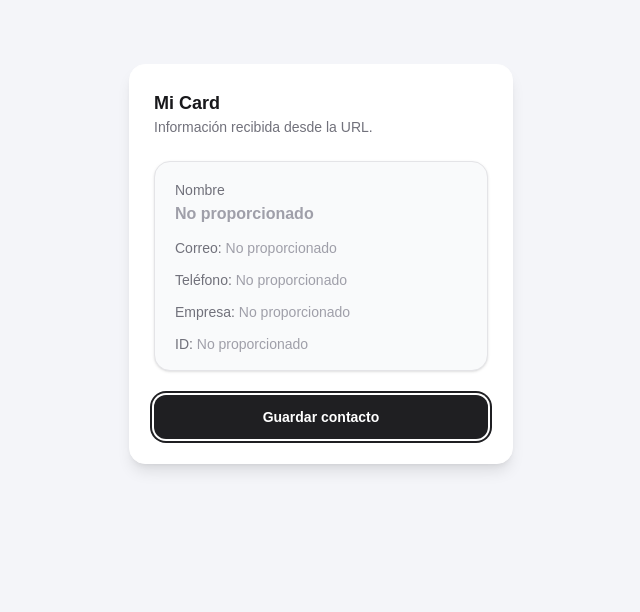
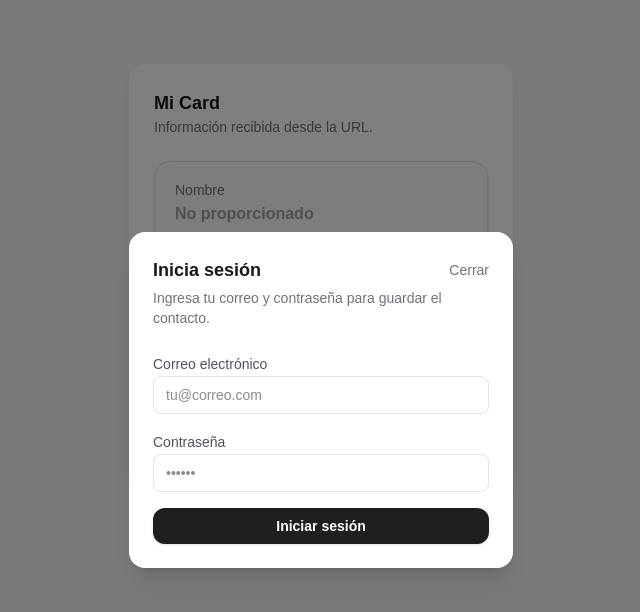
Before and after one commit to camiloguz23/virtual-card, a Next.js app: page / in a window 1280 px wide. Both pictures are taken after a click on the button "Guardar contacto". Shown: the top 612 px of the page, without its empty margins (319-959 px from the left). Built offline with nearby package versions, Linux system fonts and the light colour scheme; no server answers.

Commit message:
feat: login

```diff
--- /dev/null
+++ b/app/actions/auth.ts
@@ -0,0 +1,42 @@
+"use server";
+
+import { createClient } from "@/lib/supabase/server-client";
+
+export type LoginWithPasswordInput = {
+  email: string;
+  password: string;
+};
+
+export type LoginWithPasswordResult = {
+  success: boolean;
+  error?: string;
+};
+
+const normalize = (value: string | undefined | null) => value?.trim() ?? "";
+
+export const loginWithPassword = async (
+  input: LoginWithPasswordInput,
+): Promise<LoginWithPasswordResult> => {
+  const email = normalize(input.email);
+  const password = normalize(input.password);
+
+  if (!email || !password) {
+    return {
+      success: false,
+      error: "El correo y la contraseña son obligatorios.",
+    };
+  }
+
+  const supabase = await createClient();
+
+  const { error } = await supabase.auth.signInWithPassword({ email, password });
+
+  if (error) {
+    return {
+      success: false,
+      error: error.message,
+    };
+  }
+
+  return { success: true };
+};
--- a/app/actions/cards.ts
+++ b/app/actions/cards.ts
@@ -1,6 +1,6 @@
 "use server";
 
-import { createServerSupabaseClient } from "@/lib/supabase/server-client";
+import { createClient } from "@/lib/supabase/server-client";
 
 export type CardRecord = {
   id: string;
@@ -40,7 +40,7 @@ const resolveUserId = async (providedUserId: string | undefined) => {
     return providedUserId;
   }
 
-  const supabase = await createServerSupabaseClient();
+  const supabase = await createClient();
   const {
     data: { user },
     error,
@@ -66,7 +66,7 @@ export const createCard = async (input: CreateCardInput): Promise<CardRecord> =>
 
   const userId = await resolveUserId(input.userId);
 
-  const supabase = await createServerSupabaseClient();
+  const supabase = await createClient();
 
   const payload = {
     full_name: fullName,
--- a/app/actions/profile.ts
+++ b/app/actions/profile.ts
@@ -1,6 +1,6 @@
 "use server";
 
-import { createServerSupabaseClient } from "@/lib/supabase/server-client";
+import { createClient } from "@/lib/supabase/server-client";
 
 export type ProfileRecord = {
   id: string;
@@ -12,7 +12,7 @@ export type ProfileRecord = {
 };
 
 export const getCurrentProfile = async (): Promise<ProfileRecord | null> => {
-  const supabase = await createServerSupabaseClient();
+  const supabase = await createClient();
 
   const {
     data: { user },
--- a/app/page.tsx
+++ b/app/page.tsx
@@ -1,3 +1,6 @@
+import { SaveContactButton } from "@/components/save-contact-button";
+import { createClient } from "@/lib/supabase/server-client";
+
 type RawSearchParam = string | string[] | undefined;
 
 const getStringParam = (value: RawSearchParam) => {
@@ -12,6 +15,10 @@ export default async function Home({
 }) {
   const params = searchParams ? await searchParams : {};
 
+  const supabase = await createClient();
+  const { data: userData } = await supabase.auth.getUser();
+  const isAuthenticated = Boolean(userData?.user);
+
   const email = getStringParam(params.email);
   const nombre = getStringParam(params.nombre);
   const telefono = getStringParam(params.telefono);
@@ -22,28 +29,42 @@ export default async function Home({
     <main className="flex min-h-screen w-full items-start justify-center bg-[#f4f5f9] px-6 py-16 sm:px-8">
       <section className="w-full max-w-sm rounded-2xl border border-white bg-white p-6 shadow-lg">
         <h1 className="text-lg font-semibold text-zinc-900">Mi Card</h1>
-        <p className="text-sm text-zinc-500">Información recibida desde la URL.</p>
+        <p className="text-sm text-zinc-500">
+          Información recibida desde la URL.
+        </p>
 
         <div className="mt-6 space-y-6">
           <div className="flex flex-col rounded-2xl border border-zinc-200 bg-[#f9fafb] px-5 py-4 shadow-sm">
             <div>
               <span className="text-sm font-medium text-zinc-500">Nombre</span>
               <p className="text-base font-semibold text-zinc-900">
-                {nombre || <span className="text-zinc-400">No proporcionado</span>}
+                {nombre || (
+                  <span className="text-zinc-400">No proporcionado</span>
+                )}
               </p>
             </div>
             <div className="mt-3 grid gap-3 text-sm text-zinc-700">
               <p>
                 <span className="font-medium text-zinc-500">Correo:&nbsp;</span>
-                {email || <span className="text-zinc-400">No proporcionado</span>}
+                {email || (
+                  <span className="text-zinc-400">No proporcionado</span>
+                )}
               </p>
               <p>
-                <span className="font-medium text-zinc-500">Teléfono:&nbsp;</span>
-                {telefono || <span className="text-zinc-400">No proporcionado</span>}
+                <span className="font-medium text-zinc-500">
+                  Teléfono:&nbsp;
+                </span>
+                {telefono || (
+                  <span className="text-zinc-400">No proporcionado</span>
+                )}
               </p>
               <p>
-                <span className="font-medium text-zinc-500">Empresa:&nbsp;</span>
-                {empresa || <span className="text-zinc-400">No proporcionado</span>}
+                <span className="font-medium text-zinc-500">
+                  Empresa:&nbsp;
+                </span>
+                {empresa || (
+                  <span className="text-zinc-400">No proporcionado</span>
+                )}
               </p>
               <p>
                 <span className="font-medium text-zinc-500">ID:&nbsp;</span>
@@ -52,12 +73,7 @@ export default async function Home({
             </div>
           </div>
 
-          <button
-            type="button"
-            className="flex w-full items-center justify-center gap-2 rounded-xl bg-[#1f1f22] px-6 py-3 text-sm font-semibold text-white shadow-sm transition hover:bg-[#2a2a30] focus:outline-none focus:ring-2 focus:ring-offset-2 focus:ring-[#1f1f22]"
-          >
-            Guardar contacto
-          </button>
+          <SaveContactButton disabled={!isAuthenticated} />
         </div>
       </section>
     </main>
--- /dev/null
+++ b/components/save-contact-button.tsx
@@ -0,0 +1,248 @@
+"use client";
+
+import {
+  type ButtonHTMLAttributes,
+  type FormEvent,
+  type MouseEvent,
+  useState,
+  useTransition,
+} from "react";
+import { useRouter } from "next/navigation";
+
+import { loginWithPassword } from "@/app/actions/auth";
+import { createCard, type CreateCardInput } from "@/app/actions/cards";
+
+type SaveContactButtonProps = Omit<ButtonHTMLAttributes<HTMLButtonElement>, "onClick"> & {
+  loading?: boolean;
+  cardInput?: CreateCardInput | null;
+};
+
+const cx = (
+  ...classes: Array<string | false | null | undefined>
+): string => classes.filter(Boolean).join(" ");
+
+const SaveContactButton = ({
+  className,
+  disabled,
+  loading = false,
+  children = "Guardar contacto",
+  cardInput,
+  ...rest
+}: SaveContactButtonProps) => {
+  const requiresLogin = Boolean(disabled);
+  const router = useRouter();
+  const [email, setEmail] = useState("");
+  const [password, setPassword] = useState("");
+  const [loginError, setLoginError] = useState<string | null>(null);
+  const [saveError, setSaveError] = useState<string | null>(null);
+  const [successMessage, setSuccessMessage] = useState<string | null>(null);
+  const [isModalOpen, setIsModalOpen] = useState(false);
+  const [isLoginPending, startLoginTransition] = useTransition();
+  const [isSavePending, startSaveTransition] = useTransition();
+
+  const busy = loading || isLoginPending || isSavePending;
+
+  const isDisabled = requiresLogin || isSavePending || loading;
+
+  const handleButtonClick = (event: MouseEvent<HTMLButtonElement>) => {
+    setSaveError(null);
+    setSuccessMessage(null);
+
+    if (requiresLogin) {
+      event.preventDefault();
+      setIsModalOpen(true);
+      return;
+    }
+
+    if (!cardInput) {
+      setSaveError("No hay datos del contacto para guardar.");
+      return;
+    }
+
+    startSaveTransition(async () => {
+      try {
+        await createCard(cardInput);
+        setSuccessMessage("Contacto guardado correctamente.");
+        router.refresh();
+      } catch (error) {
+        setSaveError(
+          error instanceof Error
+            ? error.message
+            : "No fue posible guardar el contacto.",
+        );
+      }
+    });
+  };
+
+  const handleCloseModal = () => {
+    if (isLoginPending) return;
+    setIsModalOpen(false);
+    setLoginError(null);
+  };
+
+  const handleSubmit = (event: FormEvent<HTMLFormElement>) => {
+    event.preventDefault();
+    setLoginError(null);
+
+    startLoginTransition(async () => {
+      const result = await loginWithPassword({ email, password });
+
+      if (!result.success) {
+        setLoginError(result.error ?? "No fue posible iniciar sesión.");
+        return;
+      }
+
+      setIsModalOpen(false);
+      setEmail("");
+      setPassword("");
+      setLoginError(null);
+      router.refresh();
+    });
+  };
+
+  return (
+    <>
+      <button
+        type="button"
+        className={cx(
+          "flex w-full items-center justify-center gap-2 rounded-xl bg-[#1f1f22] px-6 py-3 text-sm font-semibold text-white shadow-sm transition hover:bg-[#2a2a30] focus:outline-none focus:ring-2 focus:ring-offset-2 focus:ring-[#1f1f22]",
+          isDisabled &&
+            "cursor-not-allowed opacity-60 hover:bg-[#1f1f22] focus:ring-0 focus:ring-offset-0",
+          className,
+        )}
+        aria-disabled={isDisabled}
+        disabled={busy}
+        onClick={handleButtonClick}
+        {...rest}
+      >
+        {(loading || isSavePending) && (
+          <svg
+            className="h-4 w-4 animate-spin"
+            viewBox="0 0 24 24"
+            fill="none"
+            xmlns="http://www.w3.org/2000/svg"
+          >
+            <circle
+              className="opacity-25"
+              cx="12"
+              cy="12"
+              r="10"
+              stroke="currentColor"
+              strokeWidth="4"
+            />
+            <path
+              className="opacity-75"
+              d="M4 12a8 8 0 018-8"
+              stroke="currentColor"
+              strokeWidth="4"
+              strokeLinecap="round"
+            />
+          </svg>
+        )}
+        {children}
+      </button>
+
+      {isModalOpen && (
+        <div className="fixed inset-0 z-50 flex items-center justify-center bg-black/50 px-4">
+          <div className="w-full max-w-sm rounded-2xl bg-white p-6 shadow-xl">
+            <div className="flex items-center justify-between">
+              <h2 className="text-lg font-semibold text-zinc-900">Inicia sesión</h2>
+              <button
+                type="button"
+                onClick={handleCloseModal}
+                className="text-sm text-zinc-500 hover:text-zinc-700"
+              >
+                Cerrar
+              </button>
+            </div>
+
+            <p className="mt-1 text-sm text-zinc-500">
+              Ingresa tu correo y contraseña para guardar el contacto.
+            </p>
+
+            <form className="mt-6 space-y-4" onSubmit={handleSubmit}>
+              <div className="space-y-1">
+                <label className="text-sm font-medium text-zinc-600" htmlFor="login-email">
+                  Correo electrónico
+                </label>
+                <input
+                  id="login-email"
+                  type="email"
+                  autoComplete="email"
+                  required
+                  value={email}
+                  onChange={(event) => setEmail(event.target.value)}
+                  className="w-full rounded-lg border border-zinc-200 px-3 py-2 text-sm focus:border-[#1f1f22] focus:outline-none focus:ring-2 focus:ring-[#1f1f22]"
+                  placeholder="tu@correo.com"
+                />
+              </div>
+
+              <div className="space-y-1">
+                <label className="text-sm font-medium text-zinc-600" htmlFor="login-password">
+                  Contraseña
+                </label>
+                <input
+                  id="login-password"
+                  type="password"
+                  autoComplete="current-password"
+                  required
+                  value={password}
+                  onChange={(event) => setPassword(event.target.value)}
+                  className="w-full rounded-lg border border-zinc-200 px-3 py-2 text-sm focus:border-[#1f1f22] focus:outline-none focus:ring-2 focus:ring-[#1f1f22]"
+                  placeholder="••••••"
+                />
+              </div>
+
+              {loginError && <p className="text-sm text-red-500">{loginError}</p>}
+
+              <button
+                type="submit"
+                className="flex w-full items-center justify-center gap-2 rounded-xl bg-[#1f1f22] px-4 py-2 text-sm font-semibold text-white shadow-sm transition hover:bg-[#2a2a30] focus:outline-none focus:ring-2 focus:ring-offset-2 focus:ring-[#1f1f22]"
+                disabled={isLoginPending}
+              >
+                {isLoginPending && (
+                  <svg
+                    className="h-4 w-4 animate-spin"
+                    viewBox="0 0 24 24"
+                    fill="none"
+                    xmlns="http://www.w3.org/2000/svg"
+                  >
+                    <circle
+                      className="opacity-25"
+                      cx="12"
+                      cy="12"
+                      r="10"
+                      stroke="currentColor"
+                      strokeWidth="4"
+                    />
+                    <path
+                      className="opacity-75"
+                      d="M4 12a8 8 0 018-8"
+                      stroke="currentColor"
+                      strokeWidth="4"
+                      strokeLinecap="round"
+                    />
+                  </svg>
+                )}
+                Iniciar sesión
+              </button>
+            </form>
+          </div>
+        </div>
+      )}
+
+      {(saveError || successMessage) && (
+        <p
+          className={cx(
+            "mt-3 text-sm",
+            saveError ? "text-red-500" : "text-emerald-600",
+          )}
+        >
+          {saveError ?? successMessage}
+        </p>
+      )}
+    </>
+  );
+};
+
+export { SaveContactButton };
--- a/lib/supabase/browser-client.ts
+++ /dev/null
@@ -1,5 +0,0 @@
-import { createBrowserClient } from "@supabase/ssr";
-import { SUPABASE_ANON_KEY, SUPABASE_URL } from "./config";
-
-export const createBrowserSupabaseClient = () =>
-  createBrowserClient(SUPABASE_URL, SUPABASE_ANON_KEY);
```
Also changed, not shown: lib/supabase/config.ts (+2 -12 lines), lib/supabase/server-client.ts (+26 -21 lines).
